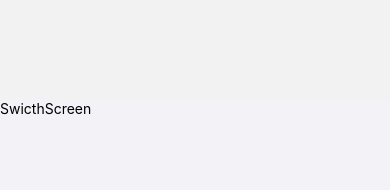
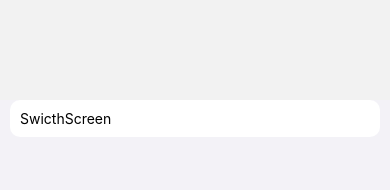
Before and after one commit to rineliniguezsosa/components-react-native, a React Native app: screen /SwicthScreen in a window 390 px wide. Shown: the top 190 px of the page. Built offline with nearby package versions, Linux system fonts and the light colour scheme.

Commit message:
[FEAT] Cambios en el component SwicthScreen
- importando el component Card
- en el componente CustomView establecemos un paddingHorizontal de 10
- establecemos el component Card con el contenido del nombre del componente

```diff
--- a/src/screens/switches/SwitchScreen.tsx
+++ b/src/screens/switches/SwitchScreen.tsx
@@ -2,11 +2,12 @@
 import React from 'react';
 import { Text } from 'react-native';
 import { CustomView } from '../../components/ui/CustomView';
+import { Card } from '../../components/ui/Card';
 
 export const SwicthScreen = () => {
   return (
-    <CustomView style={{marginTop:100}}>
-      <Text>SwicthScreen</Text>
+    <CustomView style={{marginTop:100,paddingHorizontal:10}}>
+      <Card><Text>SwicthScreen</Text></Card>
     </CustomView>
   );
 };
```
